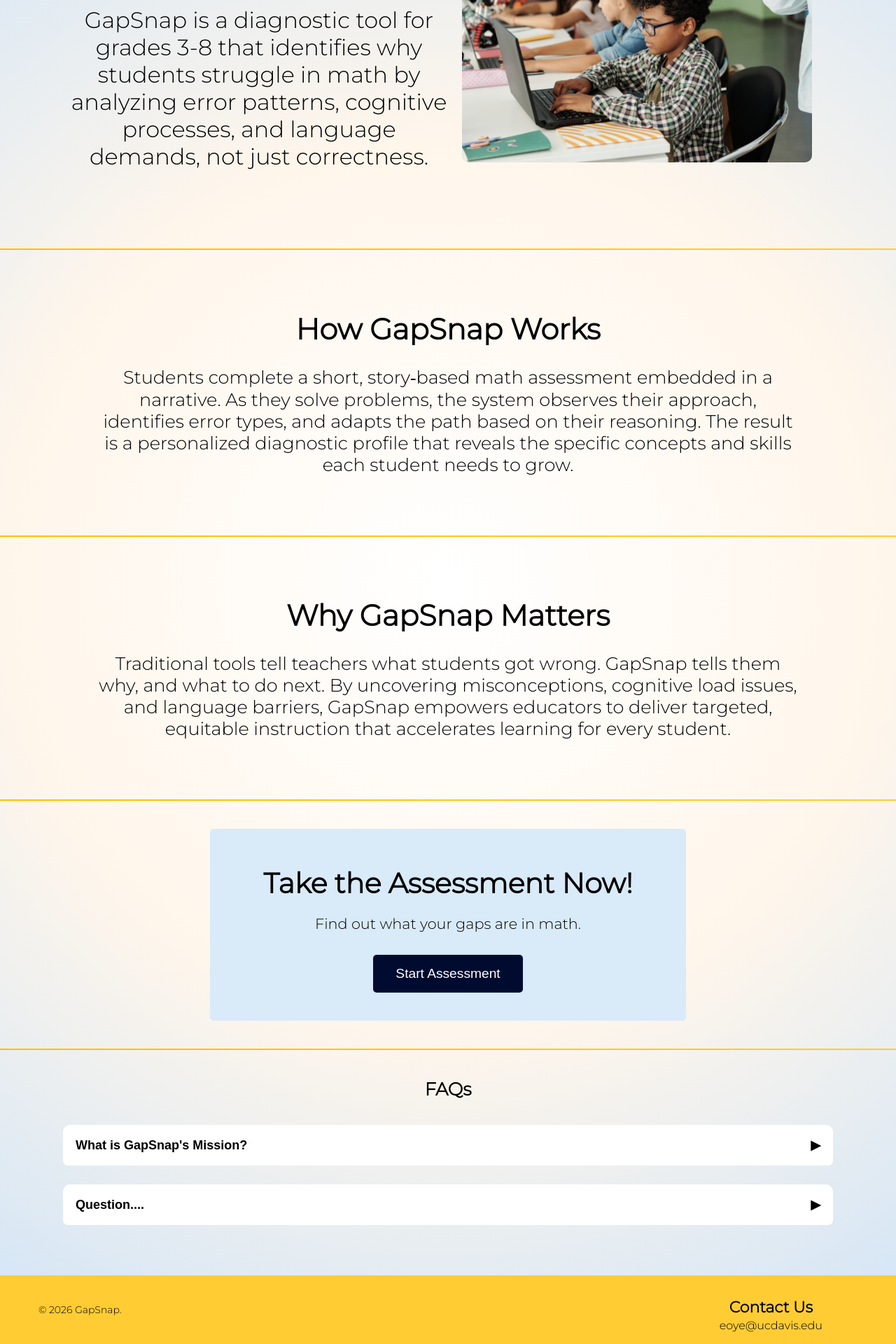
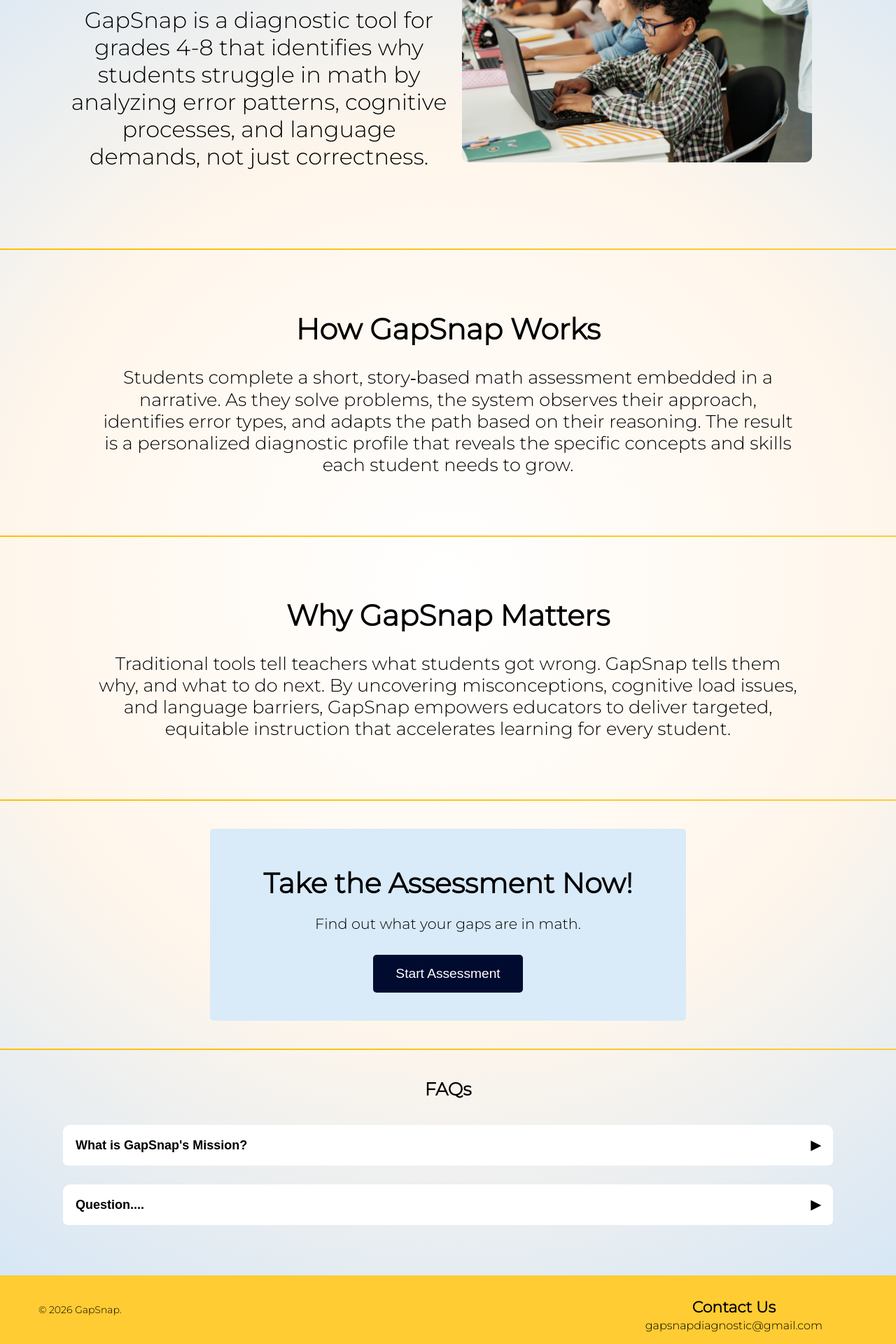
Before and after one commit to PamelaPompa05/gapsnap, a React (Create React App) app: page / in a window 1280 px wide. Shown: the part 252-2172 px from the top of the page at 70% size. Built offline with nearby package versions, Linux system fonts and the light colour scheme.

Commit message:
Updated Libby's requests

```diff
--- a/src/components/Footer.jsx
+++ b/src/components/Footer.jsx
@@ -20,7 +20,7 @@
             {/* Right side - Contact Us */}
             <div style={{ alignItems: 'center', textAlign: 'center', marginRight: '100px', display: 'flex', flexDirection: 'column', marginBottom: '5px' }}>
                 <h3 style={{ marginBottom: '3px', fontSize: '22px' }}>Contact Us</h3>
-                <p style={{ fontSize: '16px', marginTop: '0px', marginBottom: '2px' }}>eoye@ucdavis.edu</p>
+                <p style={{ fontSize: '16px', marginTop: '0px', marginBottom: '2px' }}>gapsnapdiagnostic@gmail.com</p>
             </div>
         </footer>
     );
--- a/src/pages/Home.jsx
+++ b/src/pages/Home.jsx
@@ -12,7 +12,7 @@
                 {/* Left Half - Text Section */}
                 <div className="home" style={{ flex: 1, textAlign: 'left'}}>
                     <h1 style={{ textAlign: 'center', fontSize: "3.7rem", fontWeight: "bold" }}>GapSnap</h1>
-                    <p style={{ textAlign: 'center', fontSize: "2rem", padding: '0px', maxWidth: '1200px'}}>GapSnap is a diagnostic tool for grades 3-8 that identifies why students struggle
+                    <p style={{ textAlign: 'center', fontSize: "2rem", padding: '0px', maxWidth: '1200px'}}>GapSnap is a diagnostic tool for grades 4-8 that identifies why students struggle
                     in math by analyzing error patterns, cognitive processes, and language demands, not just correctness.</p>
                 </div>
 
```
